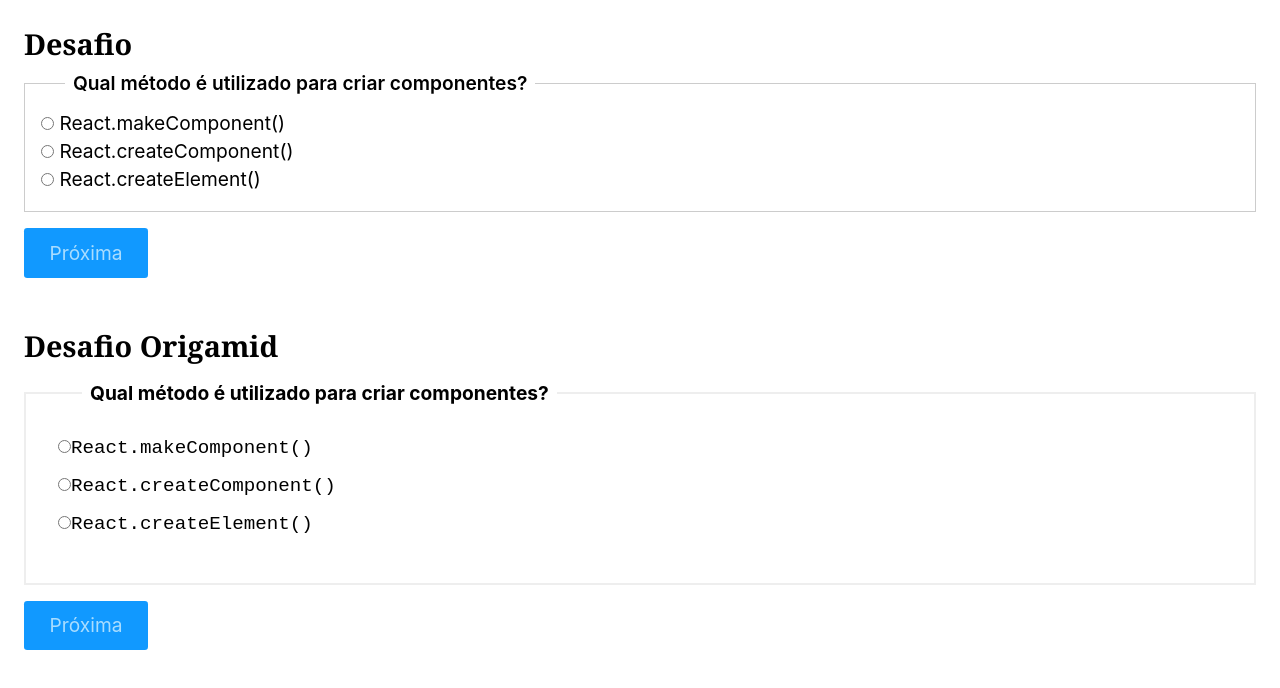
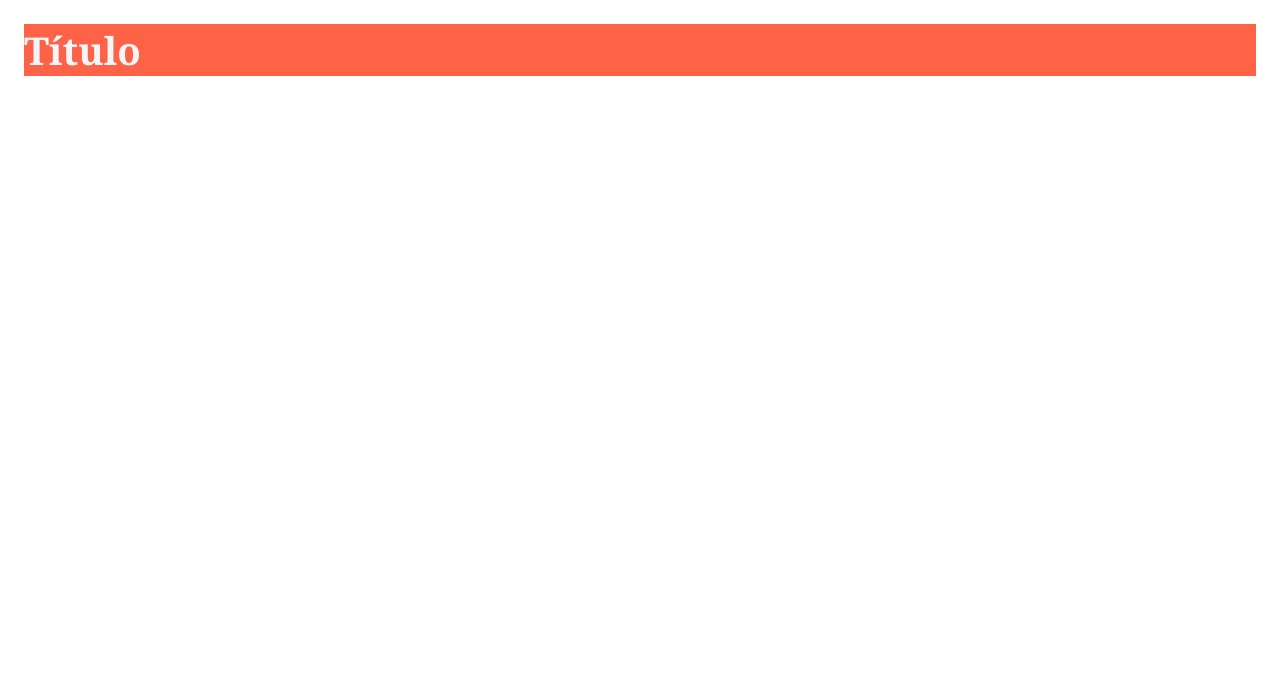
Before and after one commit to lefialho/react-origamid-aulas, a React (Create React App) app: page / in a window 1280 px wide. Shown: the top 688 px of the page. Built offline with nearby package versions, Linux system fonts and the light colour scheme.

Commit message:
Aula import css

```diff
--- a/src/App.js
+++ b/src/App.js
@@ -26,14 +26,16 @@
 // import { Select } from './formularios/select';
 // import { TextArea } from './formularios/textarea';
 // import { FormComponents } from './formularios/components';
-import { DesafioFormularios } from './formularios/desafio/desafio';
-import DesafioFormulariosOrigamid from './formularios/desafio/origamid/App';
+// import { DesafioFormularios } from './formularios/desafio/desafio';
+// import DesafioFormulariosOrigamid from './formularios/desafio/origamid/App';
+import { AulaCSS } from './css/Aula';
 
 export function App() {
   return (
     <>
-      <DesafioFormularios />
-      <DesafioFormulariosOrigamid />
+      <AulaCSS />
+      {/* <DesafioFormularios /> */}
+      {/* <DesafioFormulariosOrigamid /> */}
       {/* <FormComponents /> */}
       {/* <ExercicioCheckbox /> */}
       {/* <Checkbox /> */}
--- /dev/null
+++ b/src/css/App.css
@@ -0,0 +1,3 @@
+.container {
+  background-color: tomato;
+}
--- /dev/null
+++ b/src/css/Aula.js
@@ -0,0 +1,9 @@
+import './App.css';
+import { Title } from './Title';
+export function AulaCSS() {
+  return (
+    <div className="container">
+      <Title />
+    </div>
+  );
+}
--- /dev/null
+++ b/src/css/Title.css
@@ -0,0 +1,3 @@
+h1 {
+  color: whitesmoke;
+}
--- /dev/null
+++ b/src/css/Title.js
@@ -0,0 +1,5 @@
+import './Title.css';
+
+export function Title() {
+  return <h1>Título</h1>;
+}
```
